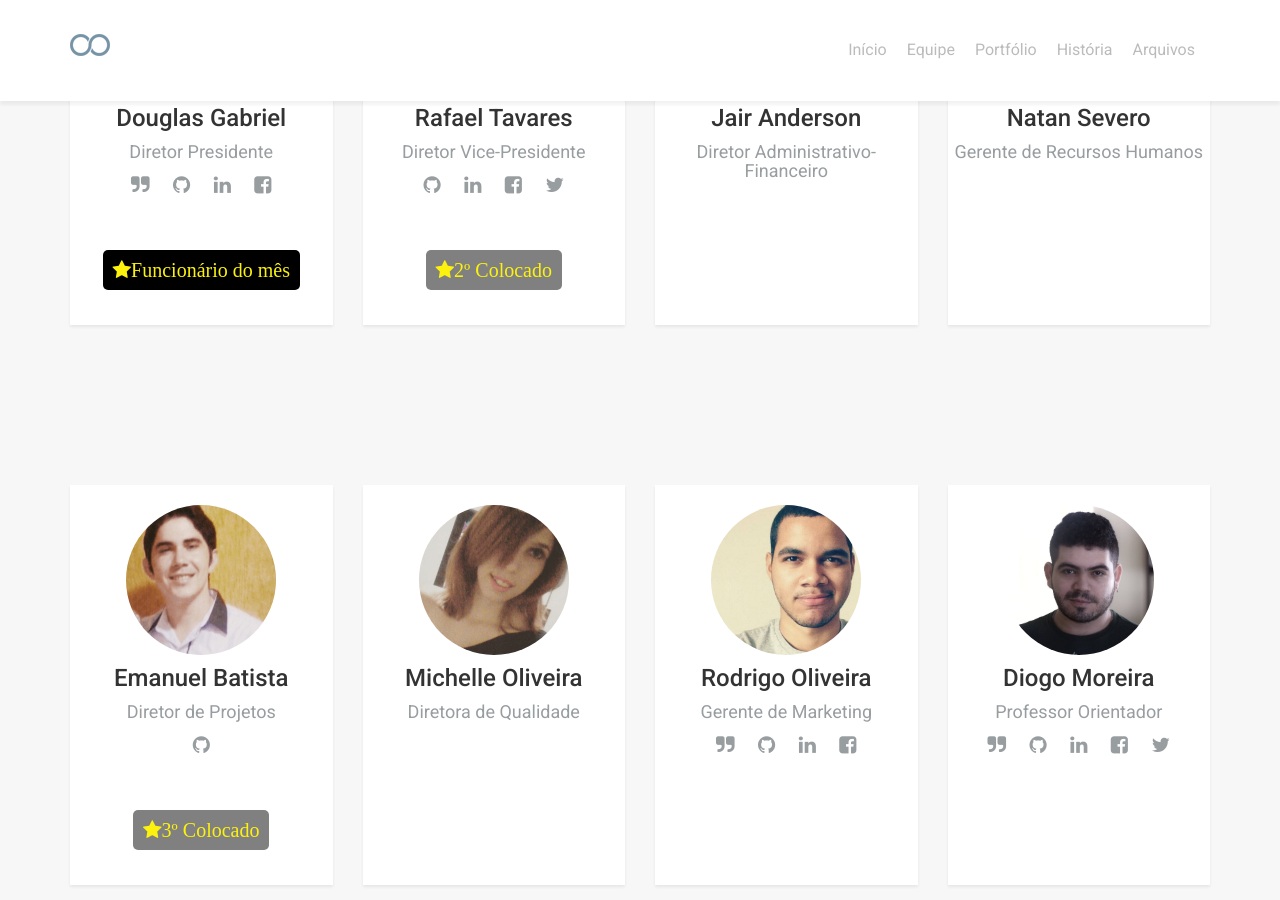
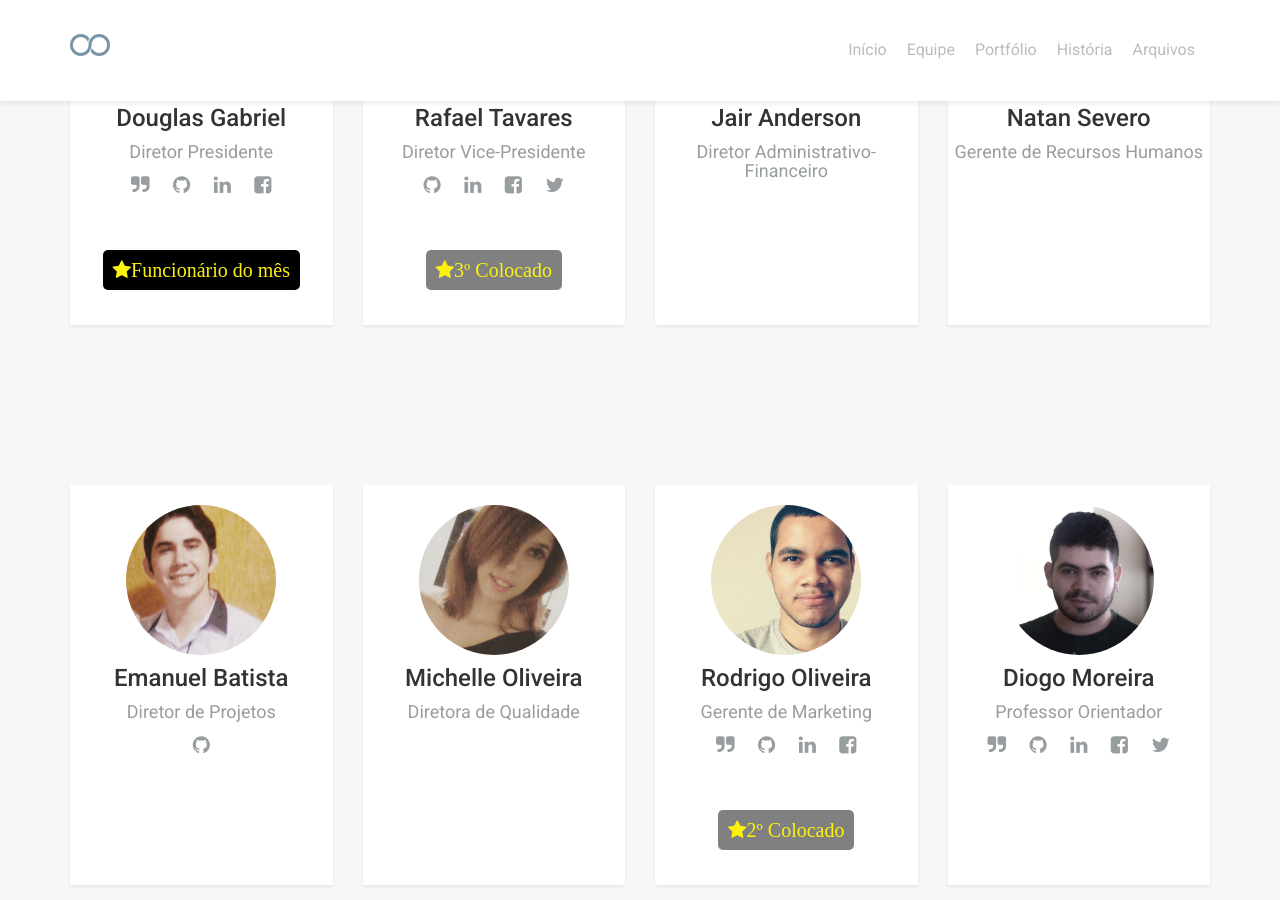
Before and after one commit to dggouveia/recursivejr.github.io, a Jekyll site: the page equipe.html, which Jekyll copies as it is, in a window 1280 px wide and 900 px high, scrolled down 1424 px. Built offline with Jekyll 4.4.1, drawn with Linux system fonts in a browser that asks for light colours.

Commit message:
atualizando tags do funcionário do mês na página 'equipe'

```diff
--- a/equipe.html
+++ b/equipe.html
@@ -101,7 +101,7 @@
               <a href="https://www.facebook.com/rafael.tavares.39108" title="facebook" target="_blank"><i class="fa fa-facebook-square"></i></a>
 							<a href="https://twitter.com/Rafa_cz" title="twitter" target="_blank"><i class="fa fa-twitter"></i></a>
 						</div>
-            <span class="fa fa-star func-mes honor">2º Colocado</span>
+            <span class="fa fa-star func-mes honor">3º Colocado</span>
 					</div>
 				</div>
         <div class="col-md-3">
@@ -132,7 +132,6 @@
 							<h5 class="muted regular">Diretor de Projetos</h5>
               <a href="https://github.com/emanuelbatista" title="github" target="_blank"><i class="fa fa-github"></i></a>
 						</div>
-            <span class="fa fa-star func-mes honor">3º Colocado</span>
 					</div>
 				</div>
         <div class="col-md-3">
@@ -155,6 +154,7 @@
               <a href="https://www.linkedin.com/in/rodrigodfreitas" title="linkedin" target="_blank"><i class="fa fa-linkedin"></i></a>
 							<a href="https://www.facebook.com/rodrigo.o.d.freitas?__mref=message_bubble&_rdr=p" title="facebook" target="_blank"><i class="fa fa-facebook-square"></i></a>
 						</div>
+						<span class="fa fa-star func-mes honor">2º Colocado</span>
 					</div>
 				</div>
         <div class="col-md-3">
```
